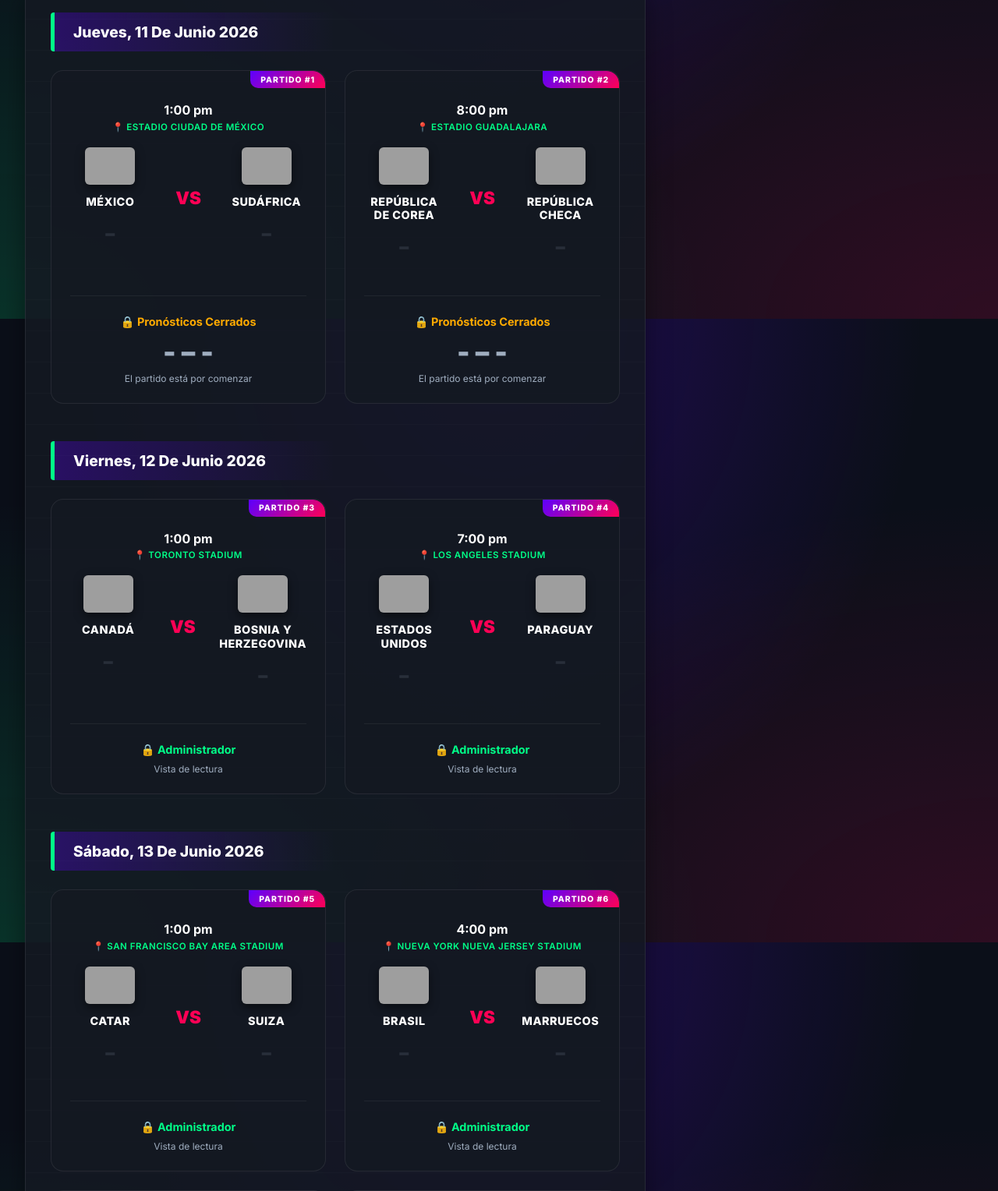
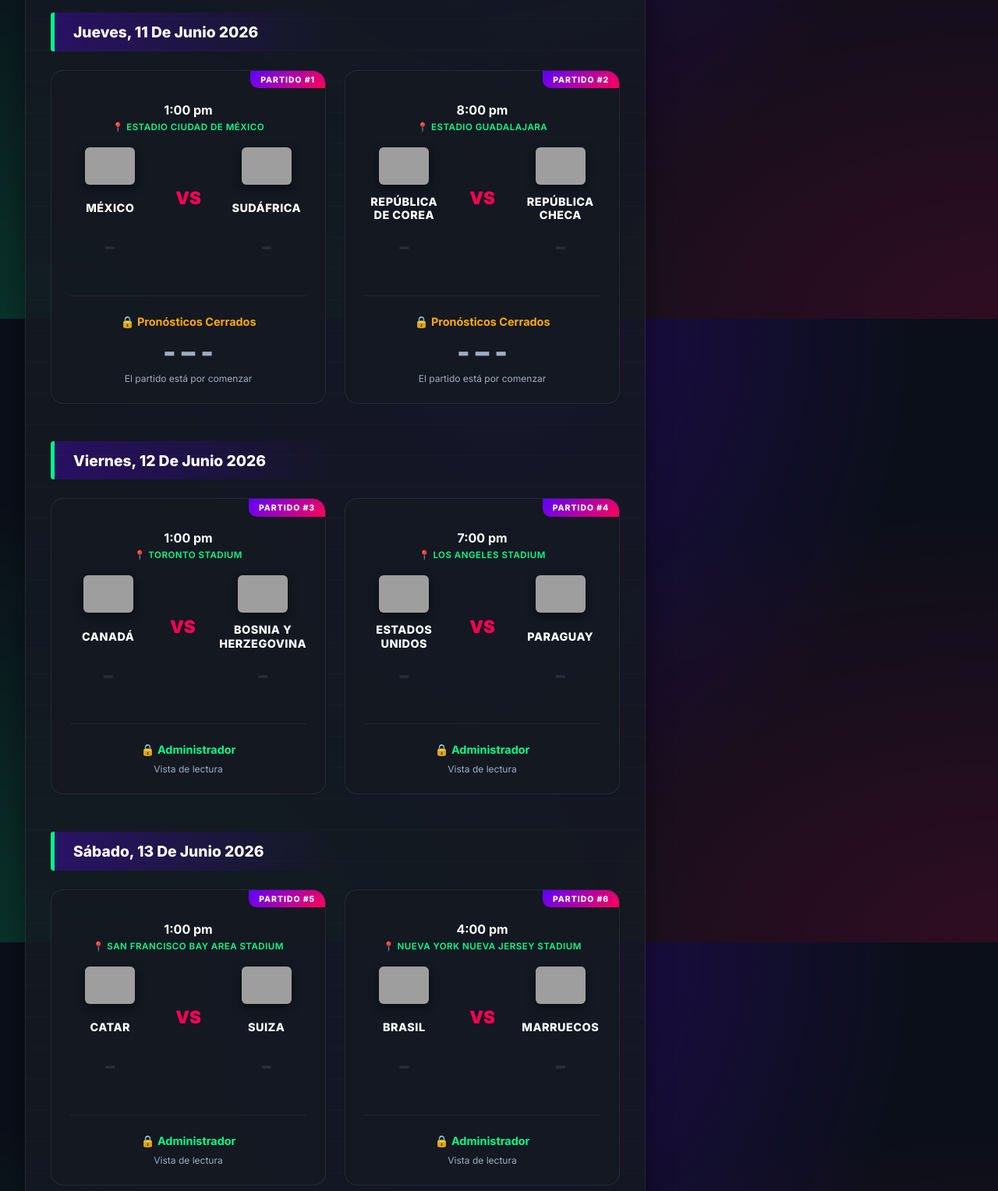
Before and after one commit to lmfranchini/quinielazo, a PHP site: page / in a window 1280 px wide. Shown: the part 1191-2719 px from the top of the page at 78% size. Run offline with PHP 8.4, Linux system fonts and the light colour scheme; the visitor is signed in with stand-in values (Sample User, id 1); data comes from the database, SQL or seed files in the repository; data that the repository does not hold is empty; grey boxes are pictures that could not be loaded.

Commit message:
Corregir alineación del marcador cuando el nombre del país tiene dos líneas

```diff
--- a/admin.php
+++ b/admin.php
@@ -42,7 +42,7 @@ $users = $db->query("SELECT id, username, points, hasPaid FROM `User` WHERE role
   <title>Admin – Quiniela Mundial 2026</title>
   <link rel="preconnect" href="https://fonts.googleapis.com" />
   <link href="https://fonts.googleapis.com/css2?family=Inter:wght@400;600;700;800;900&display=swap" rel="stylesheet" />
-  <link rel="stylesheet" href="css/style.css?v=3.4" />
+  <link rel="stylesheet" href="css/style.css?v=3.5" />
 </head>
 <body class="fade-in">
 
--- a/css/style.css
+++ b/css/style.css
@@ -241,6 +241,10 @@ button, input { font-family: inherit; }
   text-transform: uppercase;
   letter-spacing: 0.5px;
   line-height: 1.2;
+  height: 2.4em;
+  display: flex;
+  align-items: center;
+  justify-content: center;
 }
 .vs {
   font-weight: 900;
--- a/index.php
+++ b/index.php
@@ -80,7 +80,7 @@ $totalPrizePool = $paidCount * 500;
   <meta name="description" content="Quiniela del Mundial de Fútbol 2026 – Compite con tus amigos." />
   <link rel="preconnect" href="https://fonts.googleapis.com" />
   <link href="https://fonts.googleapis.com/css2?family=Inter:wght@400;600;700;800;900&display=swap" rel="stylesheet" />
-  <link rel="stylesheet" href="css/style.css?v=3.4" />
+  <link rel="stylesheet" href="css/style.css?v=3.5" />
 </head>
 <body class="fade-in">
 
--- a/login.php
+++ b/login.php
@@ -49,7 +49,7 @@ if ($_SERVER['REQUEST_METHOD'] === 'POST') {
   <title>Iniciar Sesión – Quiniela Mundial 2026</title>
   <link rel="preconnect" href="https://fonts.googleapis.com" />
   <link href="https://fonts.googleapis.com/css2?family=Inter:wght@400;600;700;800;900&display=swap" rel="stylesheet" />
-  <link rel="stylesheet" href="css/style.css?v=2.4" />
+  <link rel="stylesheet" href="css/style.css?v=3.5" />
 </head>
 <body>
   <div class="login-page fade-in">
```
